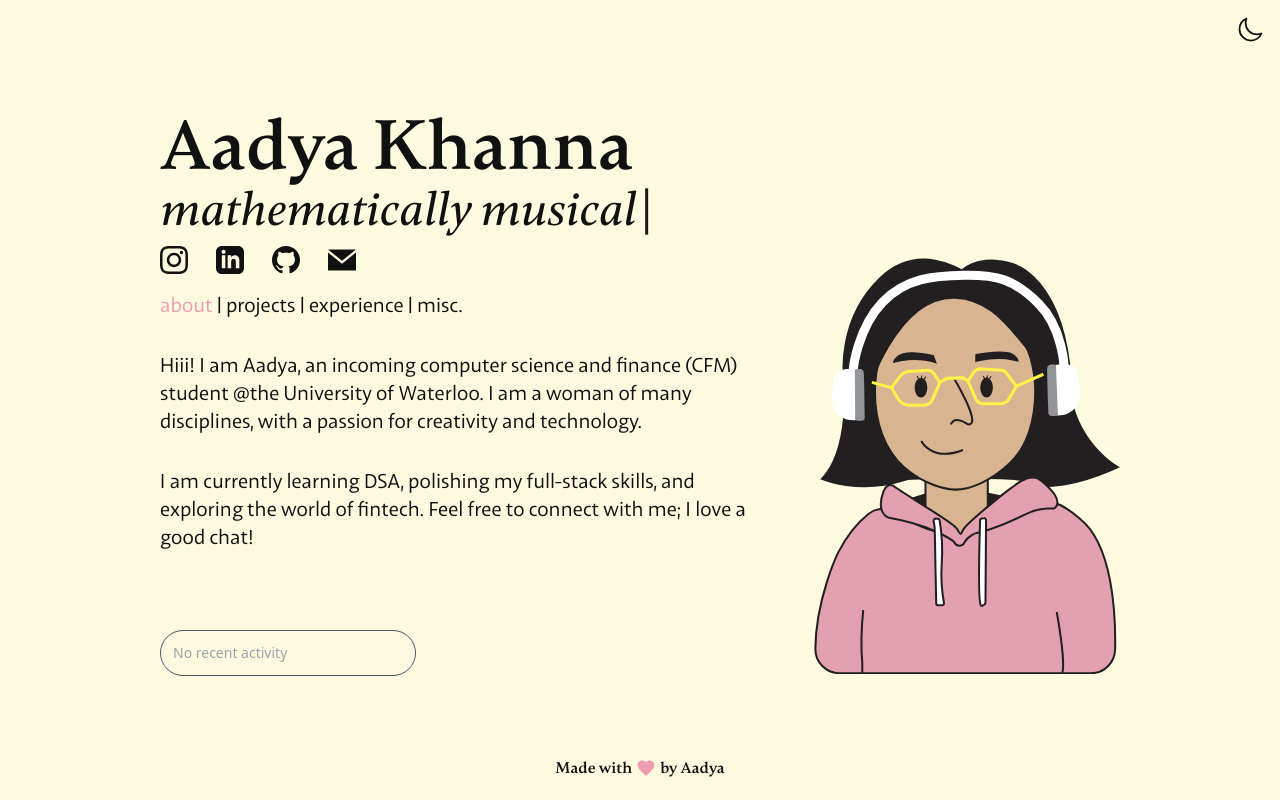
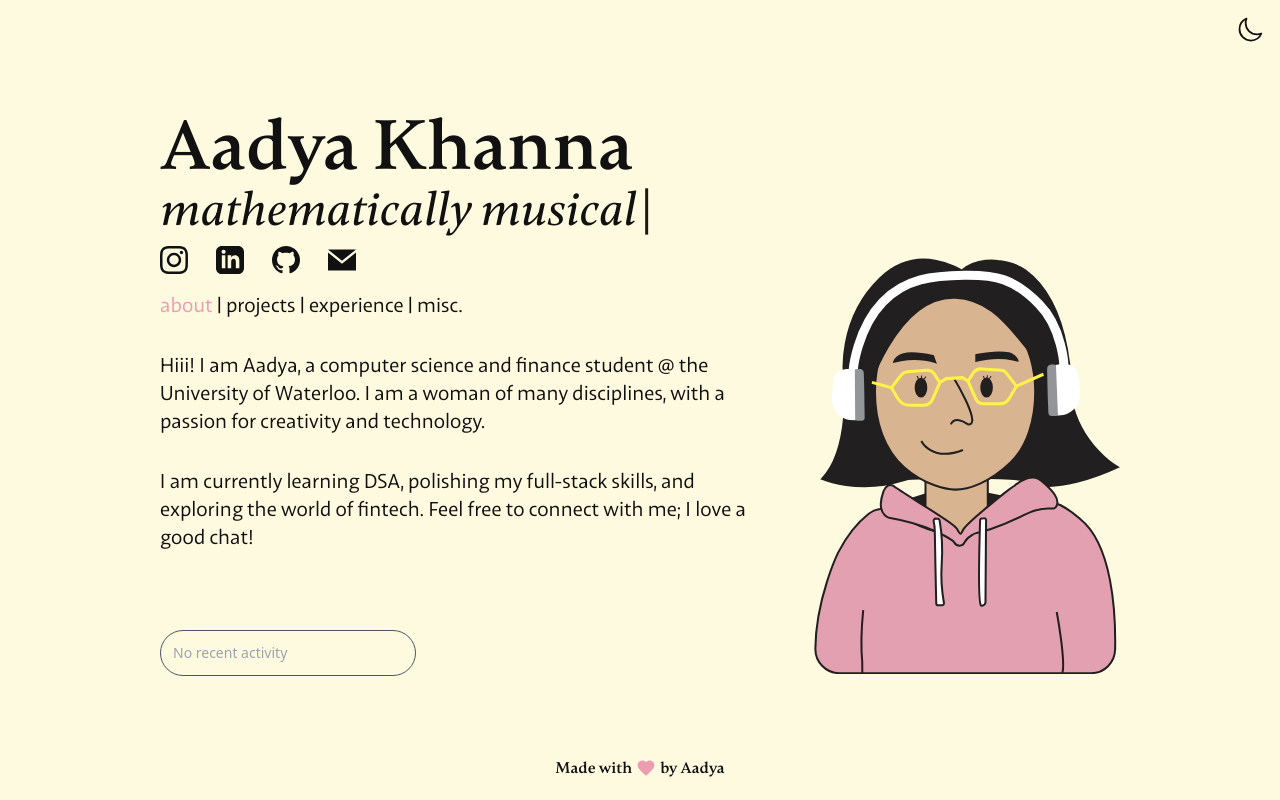
Before and after one commit to aadya-khanna/portfolio_frontend, a React (Vite) app: page /about in a window 1280 px wide. Built offline with nearby package versions, Linux system fonts and the light colour scheme; no server answers.

Commit message:
updated about me

```diff
--- a/src/pages/Home.jsx
+++ b/src/pages/Home.jsx
@@ -69,7 +69,7 @@ export default function Home() {
             </p>
 
             <p className="sm:text-lg md:text-lg lg:text-xl font-plein pt-8 max-w-3xl">
-              Hiii! I am Aadya, an incoming computer science and finance (CFM) student @the University of Waterloo.
+              Hiii! I am Aadya, a computer science and finance student @ the University of Waterloo.
               I am a woman of many disciplines, with a passion for creativity and technology.
 
 
```
